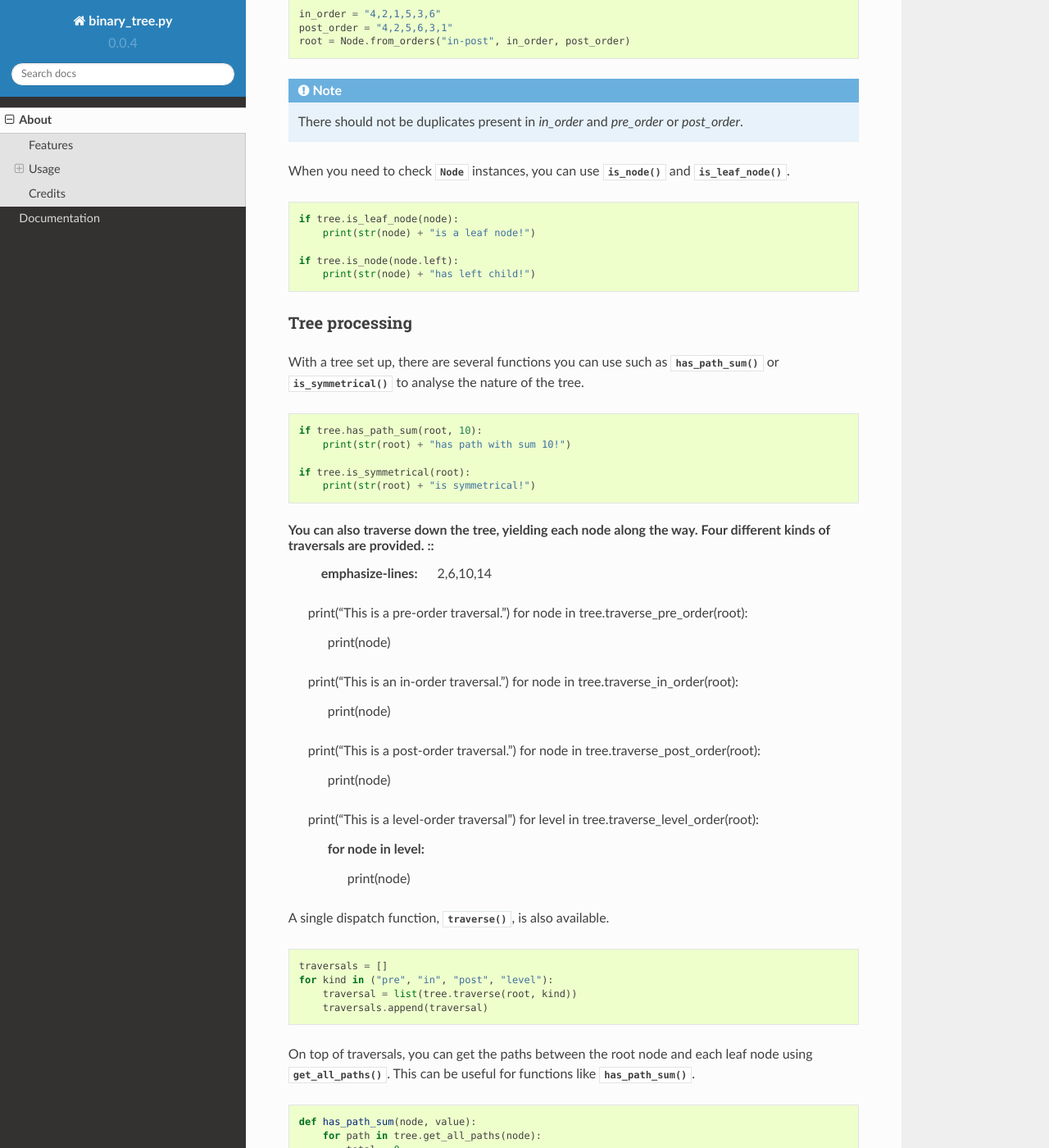
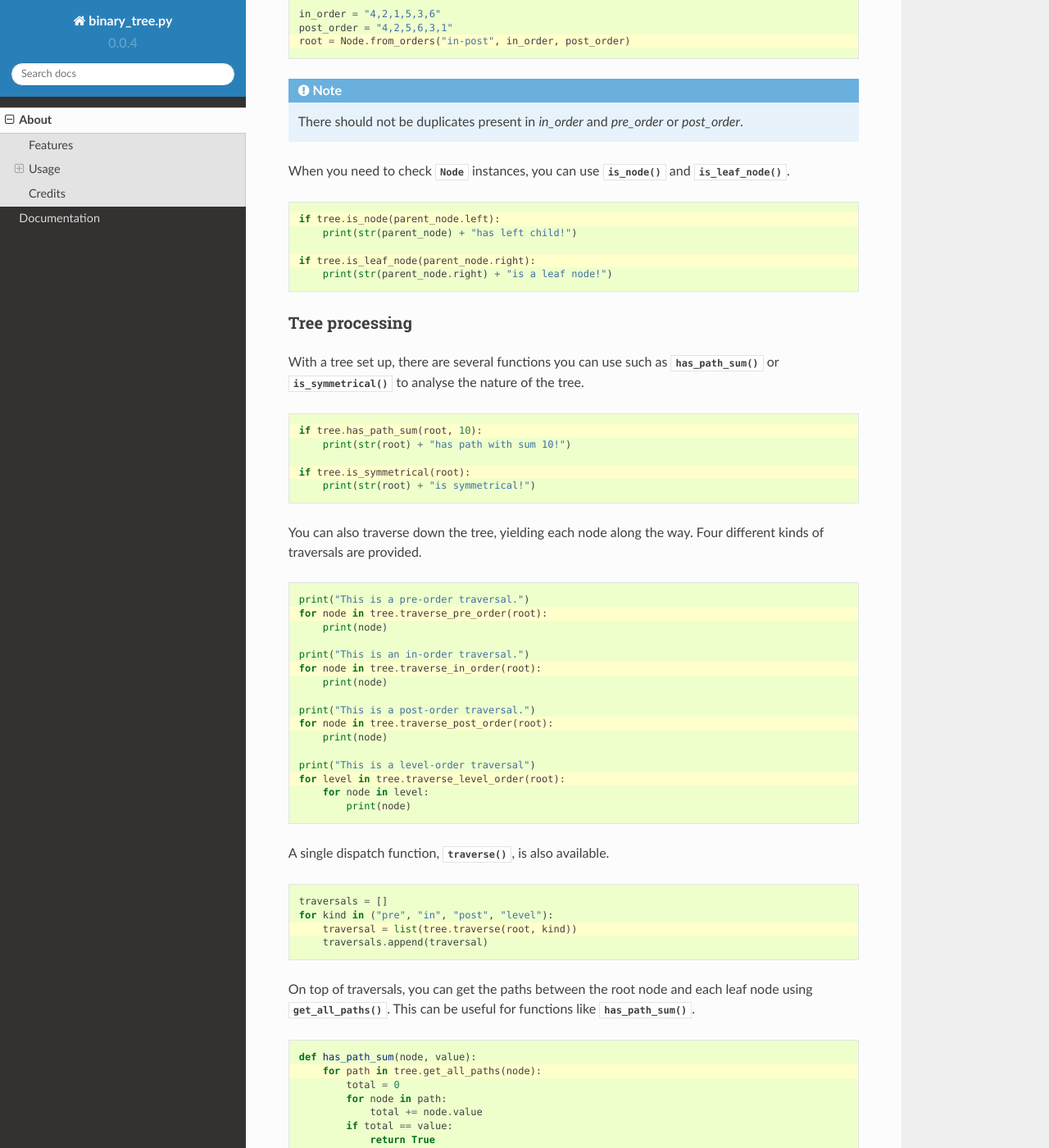
Before and after one commit to david-xhk/binary_tree, a Sphinx documentation site: the page built from docs/readme.rst, in a window 1280 px wide and 1400 px high, scrolled down 1815 px. Shown: the whole window at 82% size. Built offline with Sphinx 7.4.7 and the Read the Docs theme 2.0.0, drawn with Linux system fonts in a browser that asks for light colours.

Commit message:
Added highlights to docs.rst

```diff
--- a/docs/readme.rst
+++ b/docs/readme.rst
@@ -39,12 +39,18 @@ Usage
 Imports
 -------
 
-To use the functions provided by :mod:`binary_tree`, you can do the following import::
+To use the functions provided by :mod:`binary_tree`, you can do the following import:
+
+.. code-block:: python
+    :emphasize-lines: 1
 
     import binary_tree as tree
 
 
-If you would like to use :class:`~binary_tree.Node` on its own, you may also write::
+If you would like to use :class:`~binary_tree.Node` on its own, you may also write:
+
+.. code-block:: python
+    :emphasize-lines: 1
 
     from binary_tree import Node
 
@@ -52,16 +58,25 @@ If you would like to use :class:`~binary_tree.Node` on its own, you may also wri
 Node creation
 -------------
 
-To create an instance, pass a value into :class:`~binary_tree.Node`. ::
+To create an instance, pass a value into :class:`~binary_tree.Node`.
+
+.. code-block:: python
+    :emphasize-lines: 1
 
     node = Node(1)
 
-Nodes have a :attr:`~binary_tree.Node.left` and a :attr:`~binary_tree.Node.right` attribute, which are expected to be instances of :class:`~binary_tree.Node`. They can also be set on initialization. ::
+Nodes have a :attr:`~binary_tree.Node.left` and a :attr:`~binary_tree.Node.right` attribute, which are expected to be instances of :class:`~binary_tree.Node`. They can also be set on initialization.
+
+.. code-block:: python
+    :emphasize-lines: 2
 
     another_node = Node(2)
     parent_node = Node(3, node, another_node)
 
-However, manually setting up a binary tree structure may be tedious. A more preferable way of creating one is to pass in a string of values to the :func:`~binary_tree.Node.from_string` constructor. ::
+However, manually setting up a binary tree structure may be tedious. A more preferable way of creating one is to pass in a string of values to the :func:`~binary_tree.Node.from_string` constructor.
+
+.. code-block:: python
+    :emphasize-lines: 2
 
     tree_string = "1,2,3,4,,5,6"
     root = Node.from_string(tree_string)
@@ -70,13 +85,19 @@ However, manually setting up a binary tree structure may be tedious. A more pref
 
     Node.from_string() will generate the tree structure in **level-order**.
 
-Another way to construct a binary tree is from its in-order and pre-order traversal. By using :func:`~binary_tree.Node.from_orders`, you can obtain the original tree structure. ::
+Another way to construct a binary tree is from its in-order and pre-order traversal. By using :func:`~binary_tree.Node.from_orders`, you can obtain the original tree structure.
+
+.. code-block:: python
+    :emphasize-lines: 3
 
     in_order = "4,2,1,5,3,6"
     pre_order = "1,2,4,3,5,6"
     root = Node.from_orders("in-pre", in_order, pre_order)
 
-Alternatively, you can use an in-order and a post-order traversal. ::
+Alternatively, you can use an in-order and a post-order traversal.
+
+.. code-block:: python
+    :emphasize-lines: 3
 
     in_order = "4,2,1,5,3,6"
     post_order = "4,2,5,6,3,1"
@@ -86,19 +107,25 @@ Alternatively, you can use an in-order and a post-order traversal. ::
 
     There should not be duplicates present in `in_order` and `pre_order` or `post_order`.
 
-When you need to check :class:`~binary_tree.Node` instances, you can use :func:`~binary_tree.is_node` and :func:`~binary_tree.is_leaf_node`. ::
+When you need to check :class:`~binary_tree.Node` instances, you can use :func:`~binary_tree.is_node` and :func:`~binary_tree.is_leaf_node`.
 
-    if tree.is_leaf_node(node):
-        print(str(node) + "is a leaf node!")
+.. code-block:: python
+    :emphasize-lines: 1,4
 
-    if tree.is_node(node.left):
-        print(str(node) + "has left child!")
+    if tree.is_node(parent_node.left):
+        print(str(parent_node) + "has left child!")
+
+    if tree.is_leaf_node(parent_node.right):
+        print(str(parent_node.right) + "is a leaf node!")
 
 ---------------
 Tree processing
 ---------------
 
-With a tree set up, there are several functions you can use such as :func:`~binary_tree.has_path_sum` or :func:`~binary_tree.is_symmetrical` to analyse the nature of the tree. ::
+With a tree set up, there are several functions you can use such as :func:`~binary_tree.has_path_sum` or :func:`~binary_tree.is_symmetrical` to analyse the nature of the tree.
+
+.. code-block:: python
+    :emphasize-lines: 1,4
 
     if tree.has_path_sum(root, 10):
         print(str(root) + "has path with sum 10!")
@@ -106,7 +133,9 @@ With a tree set up, there are several functions you can use such as :func:`~bina
     if tree.is_symmetrical(root):
         print(str(root) + "is symmetrical!")
 
-You can also traverse down the tree, yielding each node along the way. Four different kinds of traversals are provided. ::
+You can also traverse down the tree, yielding each node along the way. Four different kinds of traversals are provided.
+
+.. code-block:: python
     :emphasize-lines: 2,6,10,14
 
     print("This is a pre-order traversal.")
@@ -126,14 +155,20 @@ You can also traverse down the tree, yielding each node along the way. Four diff
         for node in level:
             print(node)
 
-A single dispatch function, :func:`~binary_tree.traverse`, is also available. ::
+A single dispatch function, :func:`~binary_tree.traverse`, is also available.
+
+.. code-block:: python
+    :emphasize-lines: 3
 
     traversals = []
     for kind in ("pre", "in", "post", "level"):
         traversal = list(tree.traverse(root, kind))
         traversals.append(traversal)
 
-On top of traversals, you can get the paths between the root node and each leaf node using :func:`~binary_tree.get_all_paths`. This can be useful for functions like :func:`~binary_tree.has_path_sum`. ::
+On top of traversals, you can get the paths between the root node and each leaf node using :func:`~binary_tree.get_all_paths`. This can be useful for functions like :func:`~binary_tree.has_path_sum`.
+
+.. code-block:: python
+    :emphasize-lines: 2
 
     def has_path_sum(node, value):
         for path in tree.get_all_paths(node):
@@ -145,7 +180,10 @@ On top of traversals, you can get the paths between the root node and each leaf
         else:
             return False
 
-Lastly, you can use :func:`~binary_tree.get_max_depth` to get the total number of levels in the tree. ::
+Lastly, you can use :func:`~binary_tree.get_max_depth` to get the total number of levels in the tree.
+
+.. code-block:: python
+    :emphasize-lines: 1
 
     depth = tree.get_max_depth(root)
 
```
